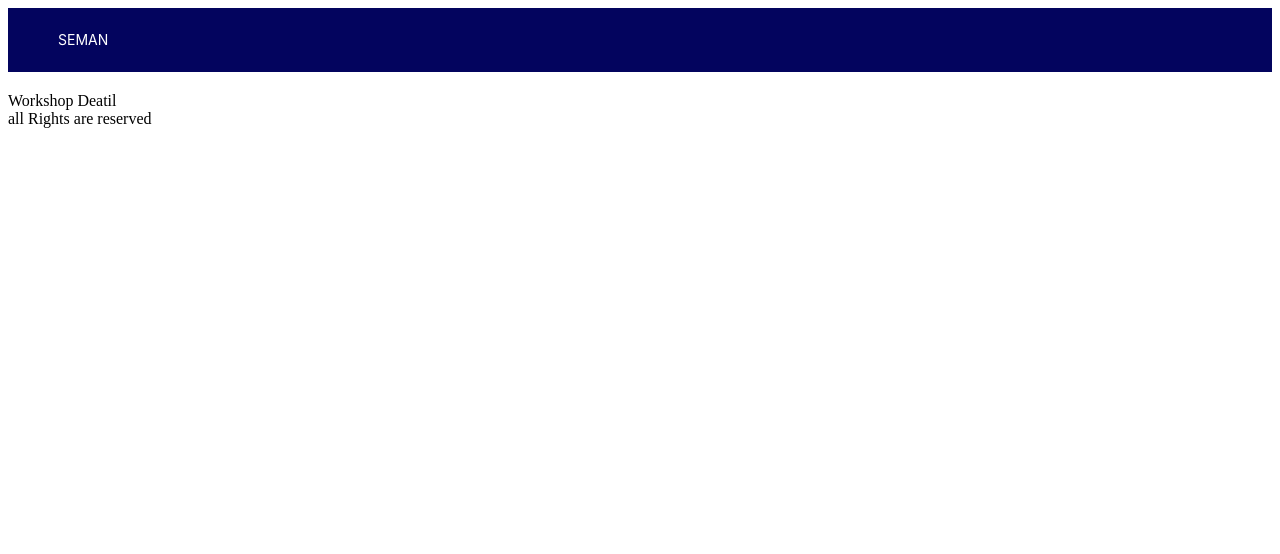
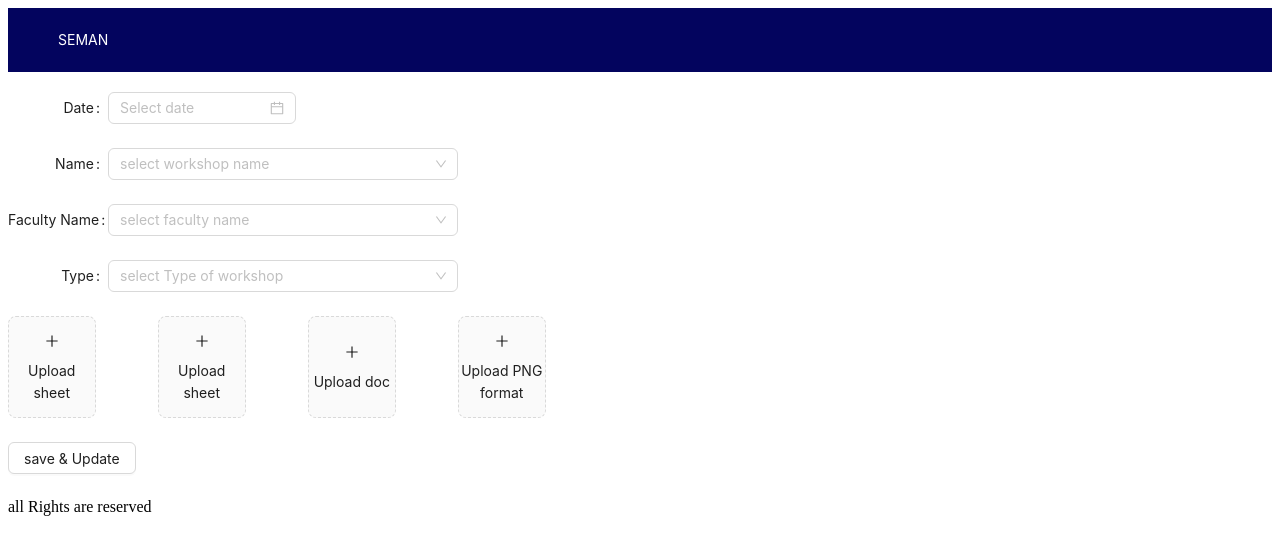
Before and after one commit to prarambh1-0/siman1, a React (Vite) app: page /workshopdetail in a window 1280 px wide. Shown: the top 554 px of the page. Built offline with nearby package versions, Linux system fonts and the light colour scheme.

Commit message:
added D-15, D16, D18

```diff
--- a/src/App.jsx
+++ b/src/App.jsx
@@ -6,6 +6,7 @@ import MegaSheetTwo from './components/MegaSheet/MegaSheetTwo';
 import MarkAttendance from './components/MarkAttandance/MarkAttendance';
 import GroupCreation from './components/GroupCreation/GroupCreation';
 import Login from './components/attributes/login';
+import StudentUpdate from './components/StudentDbCreation/studentupdation'
 import WorkshopDetail from './components/WorkShopDetail/WorkshopDetail';
 import StudentDBCreation from './components/StudentDbCreation/StudentDBCreation';
 import { BrowserRouter as Router, Routes, Route } from 'react-router-dom';
@@ -19,6 +20,7 @@ function App() {
         <Route path="/studentdb" element={<StudentDBCreation />} />
         <Route path="/markattendance" element={<MarkAttendance />} />
         <Route path="/groupcreation" element={<GroupCreation />} />
+        <Route path="/studentupdation" element={<StudentUpdate />} />
         <Route path="/workshopdetail" element={<WorkshopDetail/>} />
         <Route path="/megasheet1" element={<MegaSheetOne/>} />
         <Route path="/megasheet2" element={<MegaSheetTwo/>} />
--- a/src/components/StudentDbCreation/StudentDBCreation.jsx
+++ b/src/components/StudentDbCreation/StudentDBCreation.jsx
@@ -1,10 +1,68 @@
 import React, { Component } from 'react'
+import {
+  Button,
+  Form,
+  Input,
+  InputNumber,
+  Select,
+  Upload,
+} from 'antd';
+import { PlusOutlined } from '@ant-design/icons';
+const NormFile = (e) => {
+  if (Array.isArray(e)) {
+    return e;
+  }
+  return e?.fileList;
+};
 
 export class StudentDBCreation extends Component {
+
   render() {
+
+
     return (
       <div>
-        Student DB
+        <Form
+        labelCol={{ span: 4 }}
+        wrapperCol={{ span: 14 }}
+        layout="horizontal"
+        style={{ maxWidth: 600 }}
+      >
+        <Form.Item label="Create a batch: ">
+          <Input />
+        </Form.Item>
+        <Form.Item label="Speciality: ">
+          <Select>
+            <Select.Option value="demo">Medical</Select.Option>
+            <Select.Option value="demo">Nursing</Select.Option>
+            <Select.Option value="demo">Physiotherapy</Select.Option>
+            <Select.Option value="demo">Pharmacy</Select.Option>
+          </Select>
+        </Form.Item>
+        <Form.Item label="Level: ">
+          <Select>
+            <Select.Option value="demo">UG</Select.Option>
+            <Select.Option value="demo">PG</Select.Option>
+            <Select.Option value="demo">Intern</Select.Option>
+          </Select>
+        </Form.Item>
+        <Form.Item label="Academic Year: ">
+          <InputNumber />
+        </Form.Item>
+
+         <Form.Item label="Upload" valuePropName="fileList" getValueFromEvent={NormFile}>
+          <Upload action="/upload.do" listType="picture-card">
+            <div>
+              <PlusOutlined />
+              <div style={{ marginTop: 8 }}>Upload</div>
+            </div>
+          </Upload>
+        </Form.Item>
+        <Form.Item className=''>
+          <Button>Create a batch</Button>
+          <Button>Next</Button>
+        </Form.Item>
+      </Form>
       </div>
     )
   }
--- /dev/null
+++ b/src/components/StudentDbCreation/studentupdation.jsx
@@ -0,0 +1,54 @@
+import React, { Component } from 'react'
+import {
+    Button,
+    Form,
+    Input,
+    Select,
+  } from 'antd';
+export class studentupdation extends Component {
+  render() {
+    return (
+      <div>
+         <Form
+        labelCol={{ span: 4 }}
+        wrapperCol={{ span: 14 }}
+        layout="horizontal"
+        style={{ maxWidth: 600 }}
+      >
+        <Form.Item label="First Name: ">
+          <Input />
+        </Form.Item>
+        <Form.Item label="Last Name: ">
+          <Input />
+        </Form.Item>
+        <Form.Item label="Enter Email: ">
+          <Input />
+        </Form.Item>
+        <Form.Item label="Mobile No: ">
+          <Input />
+        </Form.Item>
+        <Form.Item label="Role: ">
+          <Select>
+            <Select.Option value="demo">UG</Select.Option>
+            <Select.Option value="demo">PG</Select.Option>
+            <Select.Option value="demo">Intern</Select.Option>
+          </Select>
+        </Form.Item>
+        <Form.Item label="Assigned Batch: ">
+          <Select>
+            <Select.Option value="demo">A</Select.Option>
+            <Select.Option value="demo">B</Select.Option>
+            <Select.Option value="demo">C</Select.Option>
+          </Select>
+        </Form.Item>
+
+        <Form.Item className=''>
+          <Button>Add Student</Button>
+        </Form.Item>
+      </Form>
+      </div>
+    )
+  }
+}
+
+export default studentupdation
--- a/src/components/WorkShopDetail/WorkshopDetail.jsx
+++ b/src/components/WorkShopDetail/WorkshopDetail.jsx
@@ -1,10 +1,104 @@
 import React, { Component } from 'react'
-
+import {
+  Button,
+  Form,
+  Input,
+  Select,
+  DatePicker,
+  Upload,
+} from 'antd';
+import { Col, Row } from 'antd';
+const { RangePicker } = DatePicker;
+const config = {
+  rules: [{ type: 'object', required: false, message: 'Please select time!' }],
+};
+import { PlusOutlined } from '@ant-design/icons';
+const NormFile = (e) => {
+  if (Array.isArray(e)) {
+    return e;
+  }
+  return e?.fileList;
+};
 export class WorkshopDetail extends Component {
   render() {
     return (
       <div>
-        Workshop Deatil
+         <Form
+        labelCol={{ span: 4 }}
+        wrapperCol={{ span: 14 }}
+        layout="horizontal"
+        style={{ maxWidth: 600 }}
+      >
+      <Form.Item name="date-picker" label="Date: " {...config}>
+      <DatePicker />
+    </Form.Item>
+        <Form.Item label="Name: ">
+          <Select placeholder="select workshop name">
+            <Select.Option value="demo">Workshop 1</Select.Option>
+            <Select.Option value="demo">Workshop 2</Select.Option>
+            <Select.Option value="demo">Workshop 3</Select.Option>
+          </Select>
+        </Form.Item>
+        <Form.Item label="Faculty Name: ">
+          <Select placeholder="select faculty name">
+            <Select.Option value="demo">TF 1</Select.Option>
+            <Select.Option value="demo">TF 2</Select.Option>
+            <Select.Option value="demo">TF 3</Select.Option>
+          </Select>
+        </Form.Item>
+        <Form.Item label="Type: ">
+          <Select placeholder="select Type of workshop">
+            <Select.Option value="demo">Type 1</Select.Option>
+            <Select.Option value="demo">Type 2</Select.Option>
+            <Select.Option value="demo">Type 3</Select.Option>
+          </Select>
+        </Form.Item>
+        <Row>
+        <Col span={6}>
+        <Form.Item  valuePropName="fileList" getValueFromEvent={NormFile}>
+          <Upload action="/upload.do" listType="picture-card">
+            <div>
+              <PlusOutlined />
+              <div style={{ marginTop: 8 }}>Upload sheet</div>
+            </div>
+          </Upload>
+        </Form.Item>
+        </Col>
+        <Col span={6}>
+        <Form.Item  valuePropName="fileList" getValueFromEvent={NormFile}>
+          <Upload action="/upload.do" listType="picture-card">
+            <div>
+              <PlusOutlined />
+              <div style={{ marginTop: 8 }}>Upload sheet</div>
+            </div>
+          </Upload>
+        </Form.Item>
+        </Col>
+        <Col span={6}>
+        <Form.Item valuePropName="fileList" getValueFromEvent={NormFile}>
+          <Upload action="/upload.do" listType="picture-card">
+            <div>
+              <PlusOutlined />
+              <div style={{ marginTop: 8 }}>Upload doc</div>
+            </div>
+          </Upload>
+        </Form.Item>
+        </Col>
+        <Col span={6}>
+        <Form.Item  valuePropName="fileList" getValueFromEvent={NormFile}>
+          <Upload action="/upload.do" listType="picture-card">
+            <div>
+              <PlusOutlined />
+              <div style={{ marginTop: 8 }}>Upload PNG format</div>
+            </div>
+          </Upload>
+        </Form.Item>
+        </Col>
+        </Row>
+        <Form.Item className=''>
+          <Button>save & Update</Button>
+        </Form.Item>
+      </Form>
       </div>
     )
   }
```
